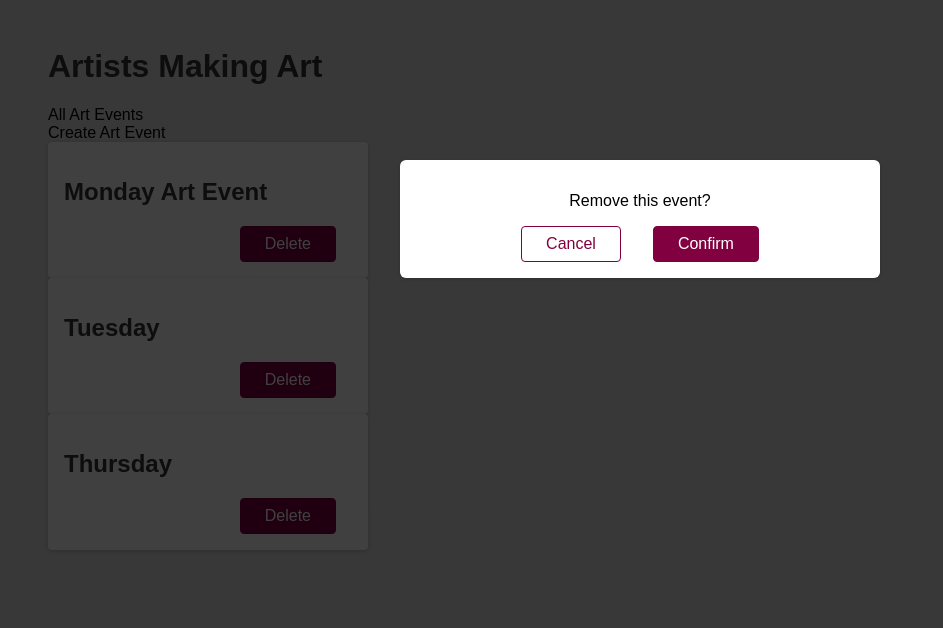
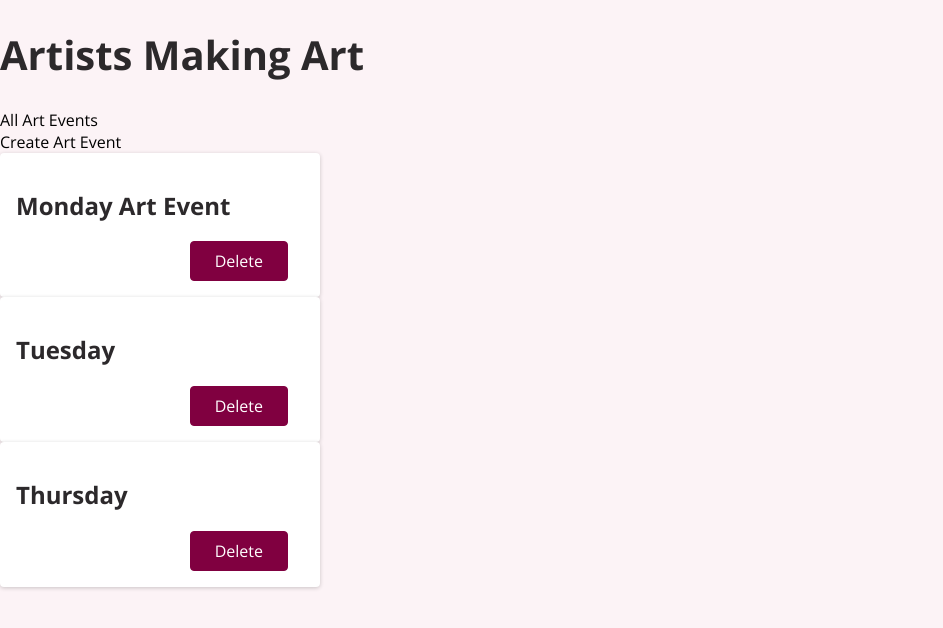
Before and after one commit to theosaurusrex/react-events-art, a React (Create React App) app: page / in a window 1280 px wide. Shown: the top 628 px of the page, without its empty margins (0-943 px from the left). Built offline with nearby package versions, Linux system fonts and the light colour scheme.

Commit message:
adding react router
Signed-off-by: consultheron <consultheron@gmail.com>

```diff
--- a/package.json
+++ b/package.json
@@ -8,6 +8,7 @@
     "@testing-library/user-event": "^13.5.0",
     "react": "^18.2.0",
     "react-dom": "^18.2.0",
+    "react-router-dom": "^6.11.2",
     "react-scripts": "5.0.1",
     "web-vitals": "^2.1.4"
   },
--- a/src/App.js
+++ b/src/App.js
@@ -1,15 +1,12 @@
 import MainMenu from "./components/MainMenu";
 import EventList from "./components/EventList";
-import Modal from "./components/Modal";
-import Backdrop from "./components/Backdrop";
+
 
 function App() {
   return (
     <div>
       <MainMenu/>
       <EventList />
-      <Modal/>
-      <Backdrop/>
     </div>
   );
 }
--- a/src/components/Backdrop.js
+++ /dev/null
@@ -1,4 +0,0 @@
-function Backdrop() {
-  return <div className="backdrop" />;
-}
-export default Backdrop;
--- a/src/components/Modal.js
+++ /dev/null
@@ -1,10 +0,0 @@
-function Modal() {
-  return (
-    <div className="modal">
-      <p>Remove this event?</p>
-      <button className="btn btn--alt">Cancel</button>
-      <button className="btn">Confirm</button>
-    </div>
-  );
-}
-export default Modal;
--- /dev/null
+++ b/src/components/modal/Backdrop.js
@@ -0,0 +1,6 @@
+function Backdrop(props) {
+
+  return <div className="backdrop" onClick={props.onClick}/>;
+
+}
+export default Backdrop;
--- /dev/null
+++ b/src/components/modal/Modal.js
@@ -0,0 +1,19 @@
+function Modal(props) {
+  function cancelHandler(){
+    props.onCancel();
+
+
+  }
+  function confirmHandler(){
+    props.onConfirm();
+  }
+
+  return (
+    <div className="modal">
+      <p>Remove this event?</p>
+      <button className="btn btn--alt" onClick={cancelHandler}>Cancel</button>
+      <button className="btn" onClick={confirmHandler} >Confirm</button>
+    </div>
+  );
+}
+export default Modal;
--- a/src/index.css
+++ b/src/index.css
@@ -1,16 +1,25 @@
+@import url('https://fonts.googleapis.com/css2?family=Open+Sans:wght@400;700&display=swap');
+
 * {
-    box-sizing: border-box;
-  }
+  box-sizing: border-box;
+}
 
-  body {
-    font-family: sans-serif;
-    margin: 3rem;
-    background-color: #dfdfdf;
-  }
+body {
+  font-family: 'Open Sans', sans-serif;
+  margin: 0;
+  background-color: #fcf3f6;
+}
 
-  h1, h2 {
-    color: #333333;
-  }
+h1 {
+  font-size: 2.5rem;
+  color: #2c292b;
+}
+
+h2 {
+  font-size: 1.5rem;
+  color: #2c292b;
+}
+
 
   .btn {
     font: inherit;
```
Also changed, not shown: src/components/EventCard.js (+26 -6 lines), 1 other file (tests, documents, lock files or other folders).
